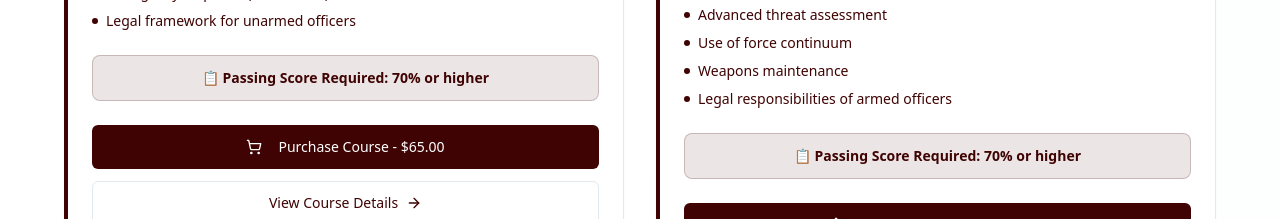
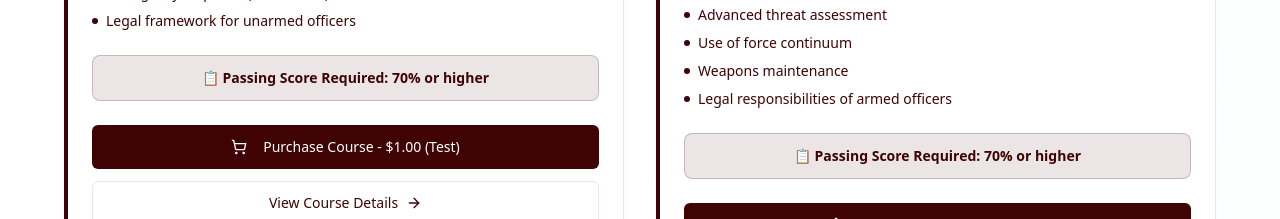
Before and after one commit to rrosee12328-bit/kairos-quizmaster-course, a React (Vite) app: page /courses in a window 1280 px wide. Shown: the part 1480-1699 px from the top of the page. Built offline with nearby package versions, Linux system fonts and the light colour scheme; the HTML template or start-up script is replaced by a standard one.

Commit message:
Fix: Test purchase button not visible

```diff
--- a/src/pages/Courses.tsx
+++ b/src/pages/Courses.tsx
@@ -113,8 +113,8 @@ const Courses = () => {
         "Legal framework for unarmed officers"
       ],
       route: "/course/level2",
-      priceId: "price_1SIuLD2Lv7r2i0JXXk5P6dwi",
-      price: "$65.00"
+      priceId: "price_1SIuwK2Lv7r2i0JX3XIe7Oi0",
+      price: "$1.00 (Test)"
     },
     {
       id: "level3",
```
